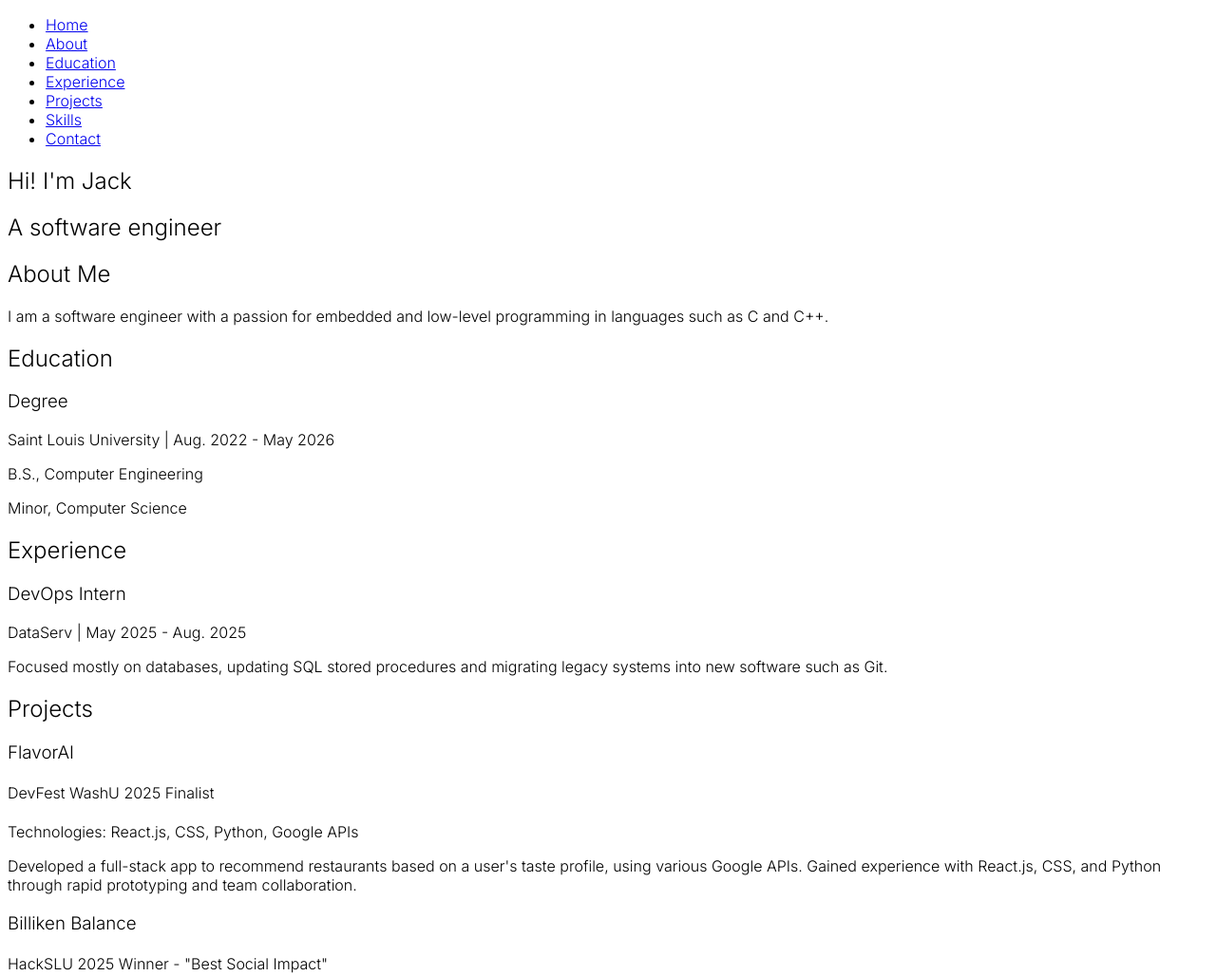
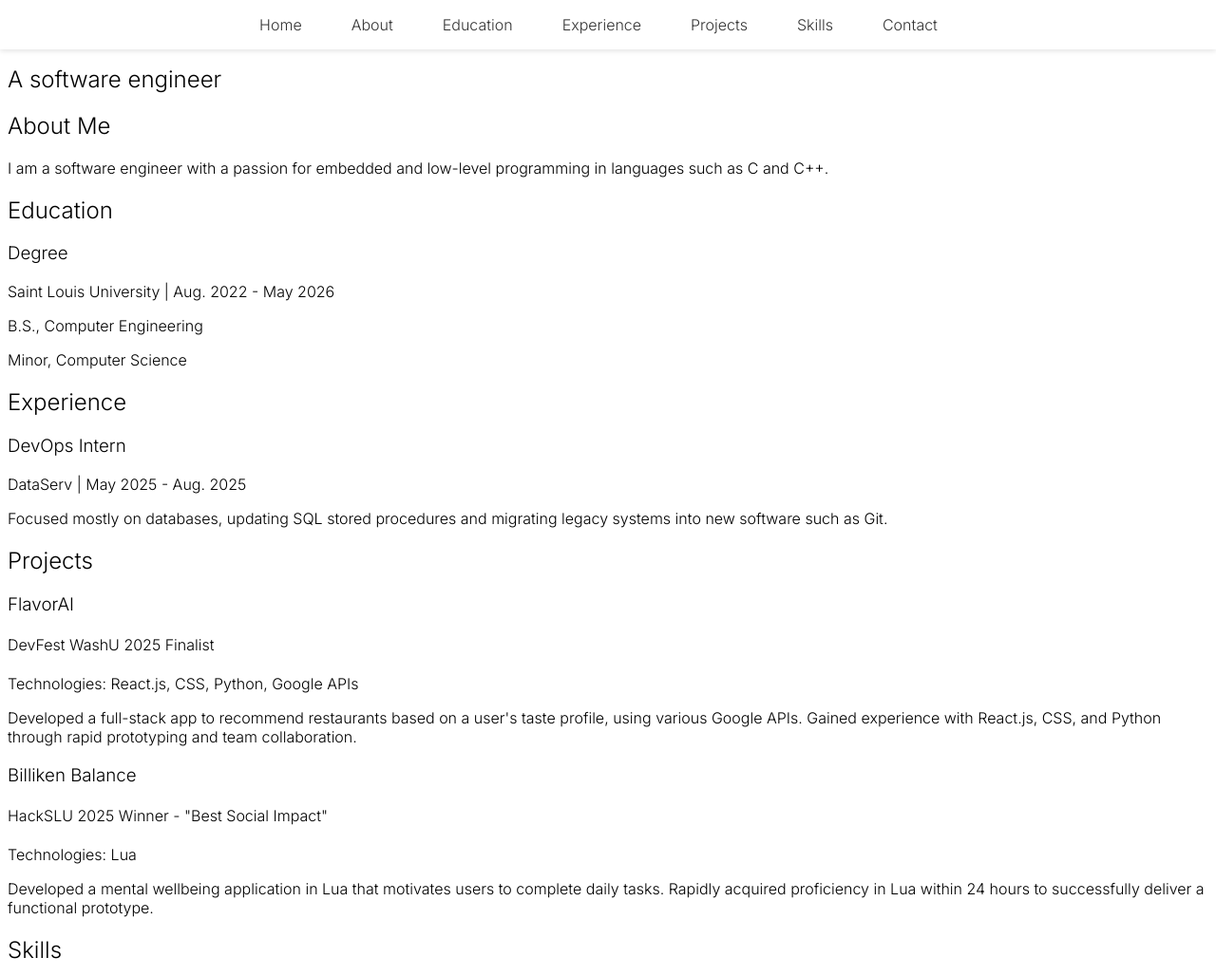
Before and after one commit to Rojoloco04/website, a plain HTML site: page index.html in a window 1280 px wide. Shown: the top 1028 px of the page at 95% size. Drawn offline with Linux system fonts and the light colour scheme.

Commit message:
Add navigation styles to enhance site layout and user experience

```diff
--- a/style.css
+++ b/style.css
@@ -5,3 +5,37 @@
     font-weight: 300;
     font-style: normal;
 }
+
+nav {
+    position: fixed;
+    top: 0;
+    left: 0;
+    right: 0;
+    background-color: white;
+    box-shadow: 0 2px 5px rgba(0, 0, 0, 0.1);
+    z-index: 1000;
+    padding: 1rem 0;
+}
+
+.navList {
+    display: flex;
+    justify-content: center;
+    list-style: none;
+    margin: 0;
+    padding: 0;
+    gap: 2rem;
+}
+
+.navList li {
+    display: inline;
+    margin-right: 20px;
+}
+
+.navList a {
+    text-decoration: none;
+    color: #333;
+}
+
+.navList a:hover {
+    text-decoration: underline;
+}
```
